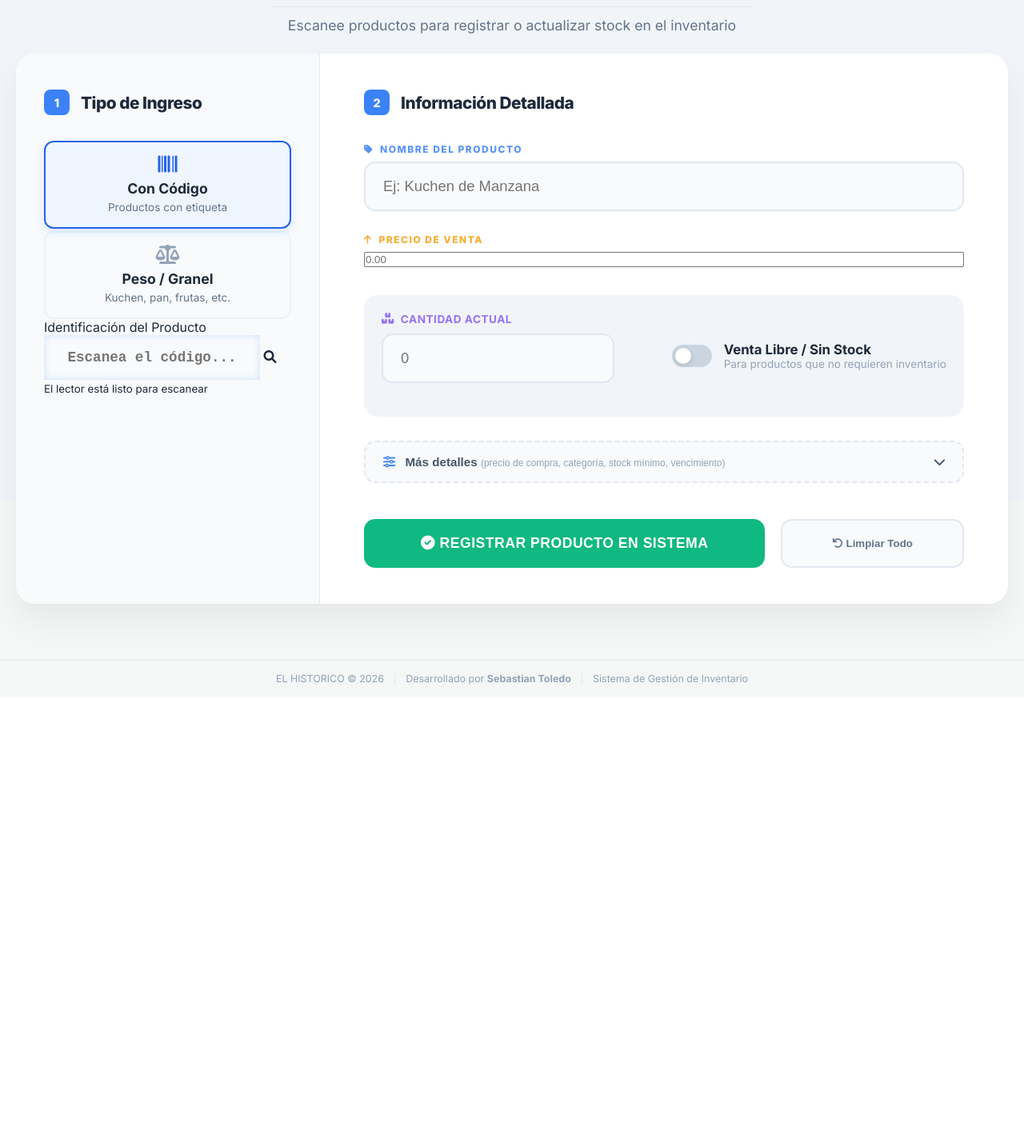
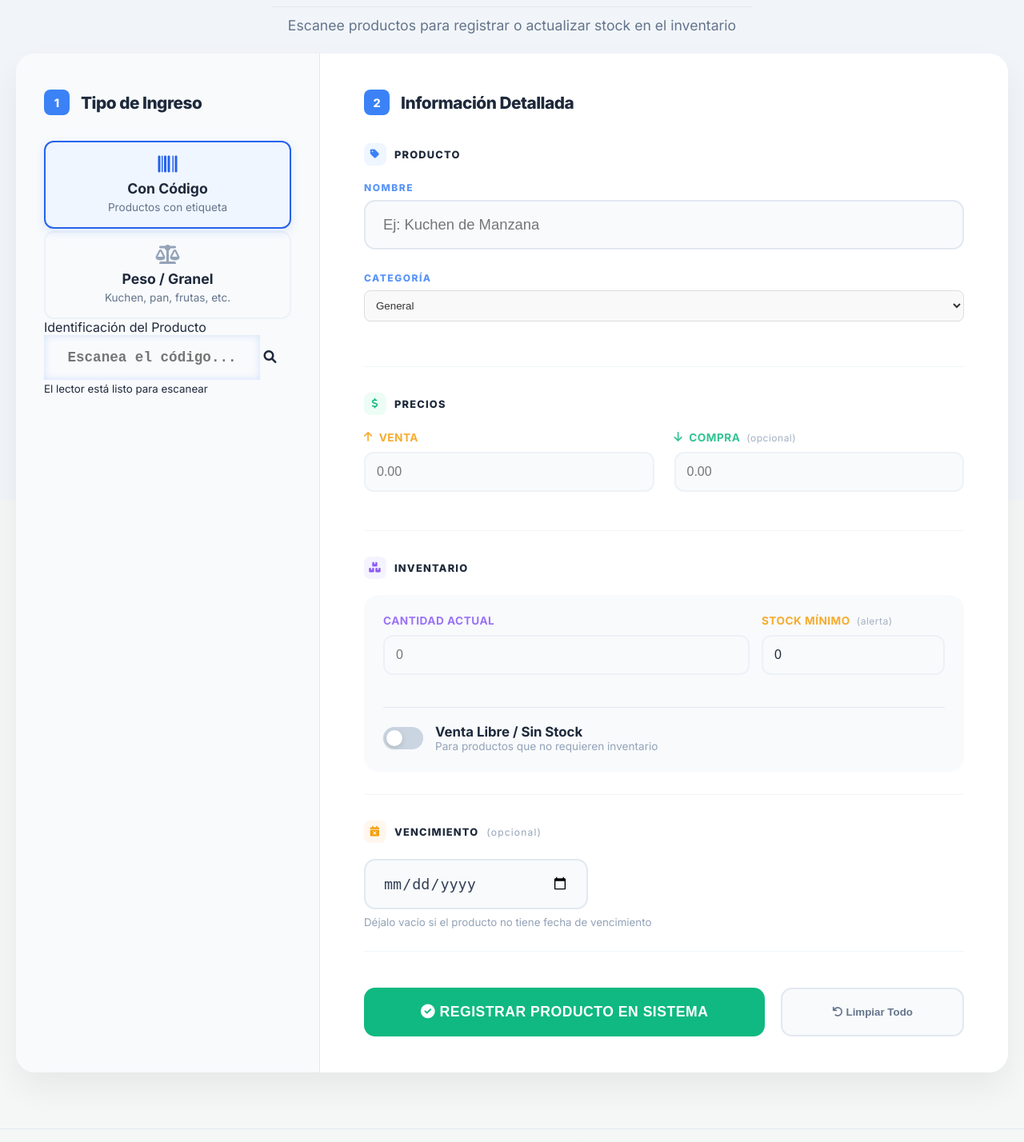
Before and after one commit to SebastianEdison/InWeb, a Flask app: page /agregar in a window 1280 px wide. Shown: the part 174-1602 px from the top of the page at 80% size. Before the commit the page ends 1030 px from the top, so only its background shows below. Run offline with Flask 3, Linux system fonts and the light colour scheme; the visitor is signed in with stand-in values (Sample User, id 1).

Commit message:
Rediseña Ingreso de Mercadería: secciones tematicas en vez de ocultar campos
Se descarta el enfoque anterior de esconder campos detras de un boton
"Mas detalles" (seguia sintiendose desordenado) por un diseño distinto:
todo el formulario queda visible pero agrupado en secciones tematicas con
icono y titulo propio (Producto, Precios, Inventario, Vencimiento),
separadas por lineas divisorias sutiles en vez de amontonadas.

De paso se unifica el estilo de todos los inputs bajo una sola clase
.input-pro en vez de una lista de #ids — asi el campo de Precio de Venta
(que se habia quedado sin estilo al moverlo de lugar en el intento
anterior) y cualquier campo futuro se ven consistentes automaticamente.

```diff
--- a/static/js/registro.js
+++ b/static/js/registro.js
@@ -3,16 +3,6 @@ document.addEventListener('DOMContentLoaded', () => {
     const inputSearch = document.getElementById('codigo_search');
     if (inputSearch) inputSearch.focus();
 });
-
-// mostrar/ocultar precio de compra, categoria, stock minimo y vencimiento
-function toggleDetallesAvanzados(forzarAbierto) {
-    const panel = document.getElementById('detalles-avanzados');
-    const boton = document.getElementById('btn-toggle-avanzado');
-    const abrir = forzarAbierto !== undefined ? forzarAbierto : !panel.classList.contains('abierto');
-
-    panel.classList.toggle('abierto', abrir);
-    boton.classList.toggle('abierto', abrir);
-}
 
 // cambiar entre modo código y modo peso
 function seleccionarTipo(tipo) {
@@ -157,7 +147,6 @@ function resetearTodo() {
     if(form) form.reset();
     document.getElementById('form_vencimiento').value = ''; // ← limpiar fecha
     seleccionarTipo('codigo');
-    toggleDetallesAvanzados(false);
 }
 
 // buscar datos del producto por código
@@ -179,12 +168,6 @@ async function buscarDatosProducto() {
             document.getElementById('form_categoria').value = data.categoria || "General";
 
             if(data.unidad) document.getElementById('form_unidad').value = data.unidad;
-
-            // el producto ya tiene precio de compra o categoria propia: mostramos el panel
-            // para que se vea lo que se va a guardar, en vez de dejarlo escondido
-            if (data.costo || (data.categoria && data.categoria !== 'General')) {
-                toggleDetallesAvanzados(true);
-            }
 
             mostrarAlerta("📦 Producto encontrado", "success");
             document.getElementById('form_stock').focus();
--- a/static/registros_producto.css
+++ b/static/registros_producto.css
@@ -133,8 +133,10 @@ body {
 .lbl-orange { color: #f59e0b; }
 .lbl-purple { color: #8b5cf6; }
 
-/* INPUTS (Texto grande y claro para lectura rápida) */
-#form_nombre, .form-grid-precios input, #form_stock {
+/* INPUTS (Texto grande y claro para lectura rápida). Clase compartida en vez
+   de una lista de #ids, para que cualquier input nuevo se vea consistente
+   sin tener que acordarse de agregarlo a un selector aparte. */
+.input-pro {
     width: 100%;
     padding: 18px 22px;
     border-radius: 14px;
@@ -146,7 +148,7 @@ body {
     transition: all 0.3s cubic-bezier(0.4, 0, 0.2, 1);
 }
 
-#form_nombre:focus, .form-grid-precios input:focus, #form_stock:focus {
+.input-pro:focus {
     outline: none;
     border-color: #3b82f6;
     background-color: white;
@@ -158,18 +160,48 @@ body {
     display: grid;
     grid-template-columns: 1fr 1fr;
     gap: 25px;
-    margin: 25px 0;
 }
 
-/* --- SECCIÓN STOCK Y TOGGLE --- */
-.stock-container-modern {
-    background: #f1f5f9;
-    padding: 22px;
-    border-radius: 18px;
-    margin-top: 35px;
+/* --- SECCIONES TEMATICAS DEL FORMULARIO --- */
+.grupo-campos {
+    margin-bottom: 32px;
+    padding-bottom: 28px;
+    border-bottom: 1px solid #f1f5f9;
+}
+.grupo-campos:last-of-type { border-bottom: none; margin-bottom: 0; padding-bottom: 0; }
+
+.grupo-titulo {
     display: flex;
     align-items: center;
-    justify-content: space-between;
+    gap: 10px;
+    font-size: 0.8rem;
+    font-weight: 800;
+    text-transform: uppercase;
+    letter-spacing: 1.2px;
+    color: #1e293b;
+    margin-bottom: 20px;
+}
+
+.grupo-titulo i {
+    width: 28px;
+    height: 28px;
+    display: flex;
+    align-items: center;
+    justify-content: center;
+    border-radius: 8px;
+    font-size: 0.8rem;
+}
+
+.grupo-producto .grupo-titulo i    { background: #eff6ff; color: #3b82f6; }
+.grupo-precios .grupo-titulo i     { background: #ecfdf5; color: #10b981; }
+.grupo-inventario .grupo-titulo i  { background: #f5f3ff; color: #8b5cf6; }
+.grupo-vencimiento .grupo-titulo i { background: #fff7ed; color: #f59e0b; }
+
+/* --- CAJA INTERNA DE INVENTARIO (cantidad, medida, minimo, venta libre) --- */
+.caja-inventario {
+    background: #f8fafc;
+    border-radius: 18px;
+    padding: 24px;
 }
 
 .switch-texto strong {
@@ -188,8 +220,9 @@ body {
     display: flex;
     align-items: center;
     gap: 15px;
-    padding-left: 15px;
-    border-left: none !important;
+    margin-top: 20px;
+    padding-top: 20px;
+    border-top: 1px solid #e2e8f0;
 }
 
 .switch-container {
@@ -282,11 +315,17 @@ input:checked + .slider:before {
     border-color: #cbd5e1;
 }
 
-/* --- STOCK: fila con cantidad y selector de unidad --- */
+/* --- STOCK: fila con cantidad, medida y stock minimo --- */
 .input-grupal-stock {
     display: flex;
+    flex-wrap: wrap;
     gap: 15px;
     align-items: flex-end;
+}
+
+.input-grupal-stock .form-group {
+    flex: 1;
+    min-width: 140px;
 }
 
 #contenedor-medida {
@@ -309,54 +348,14 @@ input:checked + .slider:before {
     font-weight: 500;
 }
 
-/* --- BOTON "MAS DETALLES" (desplegable) --- */
-.btn-toggle-avanzado {
-    width: 100%;
-    display: flex;
-    align-items: center;
-    justify-content: space-between;
-    background: #f8fafc;
-    border: 2px dashed #e2e8f0;
-    border-radius: 14px;
-    padding: 16px 22px;
-    margin-top: 30px;
-    cursor: pointer;
-    color: #475569;
-    font-weight: 700;
-    font-size: 0.95rem;
-    transition: all 0.2s ease;
-}
-.btn-toggle-avanzado:hover { background: #f1f5f9; border-color: #cbd5e1; }
-.btn-toggle-avanzado i.fa-sliders-h { color: #3b82f6; margin-right: 8px; }
-
-.icono-chevron { transition: transform 0.25s ease; }
-.btn-toggle-avanzado.abierto .icono-chevron { transform: rotate(180deg); }
-
-.detalles-avanzados {
-    display: none;
-    padding-top: 28px;
-}
-.detalles-avanzados.abierto { display: block; }
-
-/* --- CAMPO FECHA DE VENCIMIENTO --- */
-#form_vencimiento {
-    width: 100%;
-    padding: 18px 22px;
-    border-radius: 14px;
-    border: 2px solid #e2e8f0;
-    background-color: #f8fafc;
-    font-size: 1rem;
-    color: #334155;
-    outline: none;
-    transition: all 0.3s;
+/* texto de ayuda bajo el campo */
+.form-group-full small, .grupo-campos > small {
+    color: #94a3b8;
+    margin-top: 8px;
+    display: block;
 }
 
-/* texto de ayuda bajo el campo */
-.form-group-full small {
-    color: #94a3b8;
-    margin-top: 4px;
-    display: block;
-}
+#form_vencimiento { max-width: 280px; }
 
 /* etiqueta "opcional" en labels */
 .lbl-opcional {
--- a/templates/agregar.html
+++ b/templates/agregar.html
@@ -58,29 +58,65 @@
         </div>
 
         <form id="form-ingreso-completo" onsubmit="procesarIngreso(event)">
+
+            <div class="grupo-campos grupo-producto">
+                <div class="grupo-titulo"><i class="fas fa-tag"></i> Producto</div>
                 <div class="form-group-full">
-                <label class="lbl-blue"><i class="fas fa-tag"></i> Nombre del Producto</label>
-                <input type="text" id="form_nombre" required placeholder="Ej: Kuchen de Manzana">
+                    <label class="lbl-blue">Nombre</label>
+                    <input type="text" id="form_nombre" class="input-pro" required placeholder="Ej: Kuchen de Manzana">
+                </div>
+                <div class="form-group-full">
+                    <label class="lbl-blue">Categoría</label>
+                    <select id="form_categoria" class="select-moderno">
+                        <option value="General">General</option>
+                        <option value="Lácteos">Lácteos</option>
+                        <option value="Bebidas">Bebidas</option>
+                        <option value="Panadería">Panadería</option>
+                        <option value="Carnes">Carnes</option>
+                        <option value="Limpieza">Limpieza</option>
+                        <option value="Confites">Confites</option>
+                        <option value="Frutas y Verduras">Frutas y Verduras</option>
+                        <option value="Otro">Otro</option>
+                    </select>
+                </div>
             </div>
 
-            <div class="form-group-full">
-                <label class="lbl-orange"><i class="fas fa-arrow-up"></i> Precio de Venta</label>
-                <input type="number" id="form_pventa" step="any" placeholder="0.00" required>
+            <div class="grupo-campos grupo-precios">
+                <div class="grupo-titulo"><i class="fas fa-dollar-sign"></i> Precios</div>
+                <div class="form-grid-precios">
+                    <div class="form-group">
+                        <label class="lbl-orange"><i class="fas fa-arrow-up"></i> Venta</label>
+                        <input type="number" id="form_pventa" class="input-pro" step="any" placeholder="0.00" required>
+                    </div>
+                    <div class="form-group">
+                        <label class="lbl-green"><i class="fas fa-arrow-down"></i> Compra
+                            <span class="lbl-opcional">(opcional)</span>
+                        </label>
+                        <input type="number" id="form_pcompra" class="input-pro" step="any" placeholder="0.00">
+                    </div>
+                </div>
             </div>
 
-            <div class="stock-container-modern">
+            <div class="grupo-campos grupo-inventario">
+                <div class="grupo-titulo"><i class="fas fa-boxes"></i> Inventario</div>
+                <div class="caja-inventario">
                     <div class="input-grupal-stock">
                         <div class="form-group" id="columna-cantidad">
-                        <label class="lbl-purple" id="label-stock-text"><i class="fas fa-boxes"></i> Cantidad Actual</label>
-                        <input type="number" id="form_stock" placeholder="0">
+                            <label class="lbl-purple" id="label-stock-text">Cantidad Actual</label>
+                            <input type="number" id="form_stock" class="input-pro" placeholder="0">
                         </div>
 
                         <div class="form-group" id="contenedor-medida">
-                        <label class="lbl-blue"><i class="fas fa-weight"></i> Medida</label>
+                            <label class="lbl-blue">Medida</label>
                             <select id="form_unidad" class="select-moderno">
                                 <option value="Unidad">Unidad</option>
                                 <option value="Kg">Kilogramo</option>
                             </select>
+                        </div>
+
+                        <div class="form-group">
+                            <label class="lbl-orange">Stock Mínimo <span class="lbl-opcional">(alerta)</span></label>
+                            <input type="number" id="form_stock_minimo" class="input-pro" placeholder="0" min="0" value="0">
                         </div>
                     </div>
 
@@ -95,49 +131,12 @@
                         </div>
                     </div>
                 </div>
-
-            <button type="button" class="btn-toggle-avanzado" id="btn-toggle-avanzado" onclick="toggleDetallesAvanzados()">
-                <span><i class="fas fa-sliders-h"></i> Más detalles <span class="lbl-opcional">(precio de compra, categoría, stock mínimo, vencimiento)</span></span>
-                <i class="fas fa-chevron-down icono-chevron" id="icono-chevron-avanzado"></i>
-            </button>
-
-            <div id="detalles-avanzados" class="detalles-avanzados">
-                <div class="form-grid-precios">
-                    <div class="form-group">
-                        <label class="lbl-green"><i class="fas fa-arrow-down"></i> P. Compra</label>
-                        <input type="number" id="form_pcompra" step="any" placeholder="0.00">
-                    </div>
-                    <div class="form-group">
-                        <label class="lbl-orange"><i class="fas fa-exclamation-triangle"></i> Stock Mínimo
-                            <span class="lbl-opcional">(alerta)</span>
-                        </label>
-                        <input type="number" id="form_stock_minimo" placeholder="0" min="0" value="0">
-                    </div>
             </div>
 
-                <div class="form-group-full">
-                    <label class="lbl-blue"><i class="fas fa-tag"></i> Categoría</label>
-                    <select id="form_categoria" class="select-moderno">
-                        <option value="General">General</option>
-                        <option value="Lácteos">Lácteos</option>
-                        <option value="Bebidas">Bebidas</option>
-                        <option value="Panadería">Panadería</option>
-                        <option value="Carnes">Carnes</option>
-                        <option value="Limpieza">Limpieza</option>
-                        <option value="Confites">Confites</option>
-                        <option value="Frutas y Verduras">Frutas y Verduras</option>
-                        <option value="Otro">Otro</option>
-                    </select>
-                </div>
-
-                <div class="form-group-full" id="contenedor-vencimiento">
-                    <label class="lbl-blue">
-                        <i class="fas fa-calendar-times"></i> Fecha de Vencimiento
-                        <span class="lbl-opcional">(opcional)</span>
-                    </label>
-                    <input type="date" id="form_vencimiento">
+            <div class="grupo-campos grupo-vencimiento" id="contenedor-vencimiento">
+                <div class="grupo-titulo"><i class="fas fa-calendar-times"></i> Vencimiento <span class="lbl-opcional">(opcional)</span></div>
+                <input type="date" id="form_vencimiento" class="input-pro">
                 <small>Déjalo vacío si el producto no tiene fecha de vencimiento</small>
-                </div>
             </div>
 
             <div class="form-acciones">
```
Lines whose indentation alone changed are shown as unchanged.
